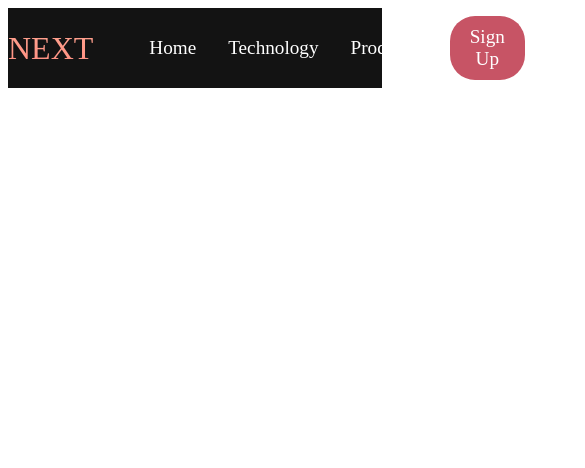
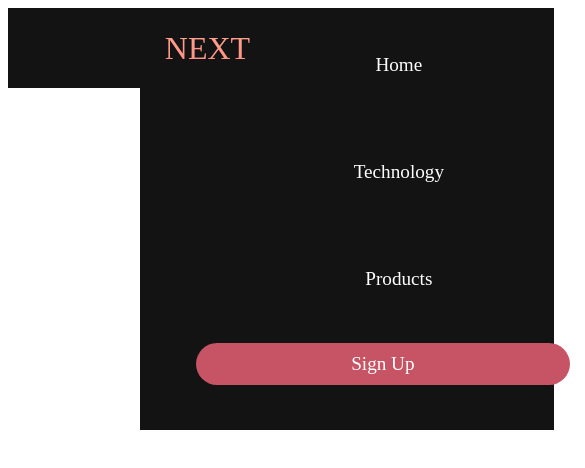
Before and after one commit to jeffinjk/Dash, a plain HTML site: page dashtest.html in a window 390 px wide. Shown: the top 468 px of the page, 585 px wide, since content can reach past the window. Drawn offline with Linux system fonts and the light colour scheme.

Commit message:
mobilemenu

```diff
--- a/styles.css
+++ b/styles.css
@@ -118,6 +118,65 @@
         padding:0%;
     }
     .navbar__menu{
+        display:grid;
+        grid-template-columns: auto;
+        margin: 0;
+        width: 100%;
+        position: absolute;
+        /*top: -1000px;
+        opacity: 0;*/
+        transition: all 0.5s ease;
+        height: 50vh;
+        z-index: -1;
+        background:#131313
+    }
+    .navbar__menu.active{
+        background: #242222;
+        top: 100%;
+        opacity: 1;
+        transition: all 0.5s ease;
+        z-index: 99;
+        height: 50vh;
+        font-size: 1.5rem;
+    }
+    #navbar__logo{
+        padding-left: 25px;
+    }
+    .navbar__toggle.bar{
+        width: 25px;
+        height: 3px;
+        background: #fff;
+        margin: 5px auto;
+        transition: all 0.3s ease-in-out;
 
     }
+    .navbar__item{
+        width: 100%;
+    }
+    .navbar__links{
+        text-align: center;
+        padding: 2rem;
+        width: 100%;
+        display: table;
+    }
+
+    #mobile-menu{
+        position:absolute;
+        top: 20%;
+        right: 5%;
+        transform: translate(-5%, 20%);
+    }
+    .navbar__btn{
+        padding-bottom: 2rem;
+    }
+    .button{
+        display:flex;
+        justify-content:center;
+        width: 100%;
+    }
+    .navbar__btn{
+        display:flex;
+        justify-content:center;
+        width: 100%;
+    }
 }
```
